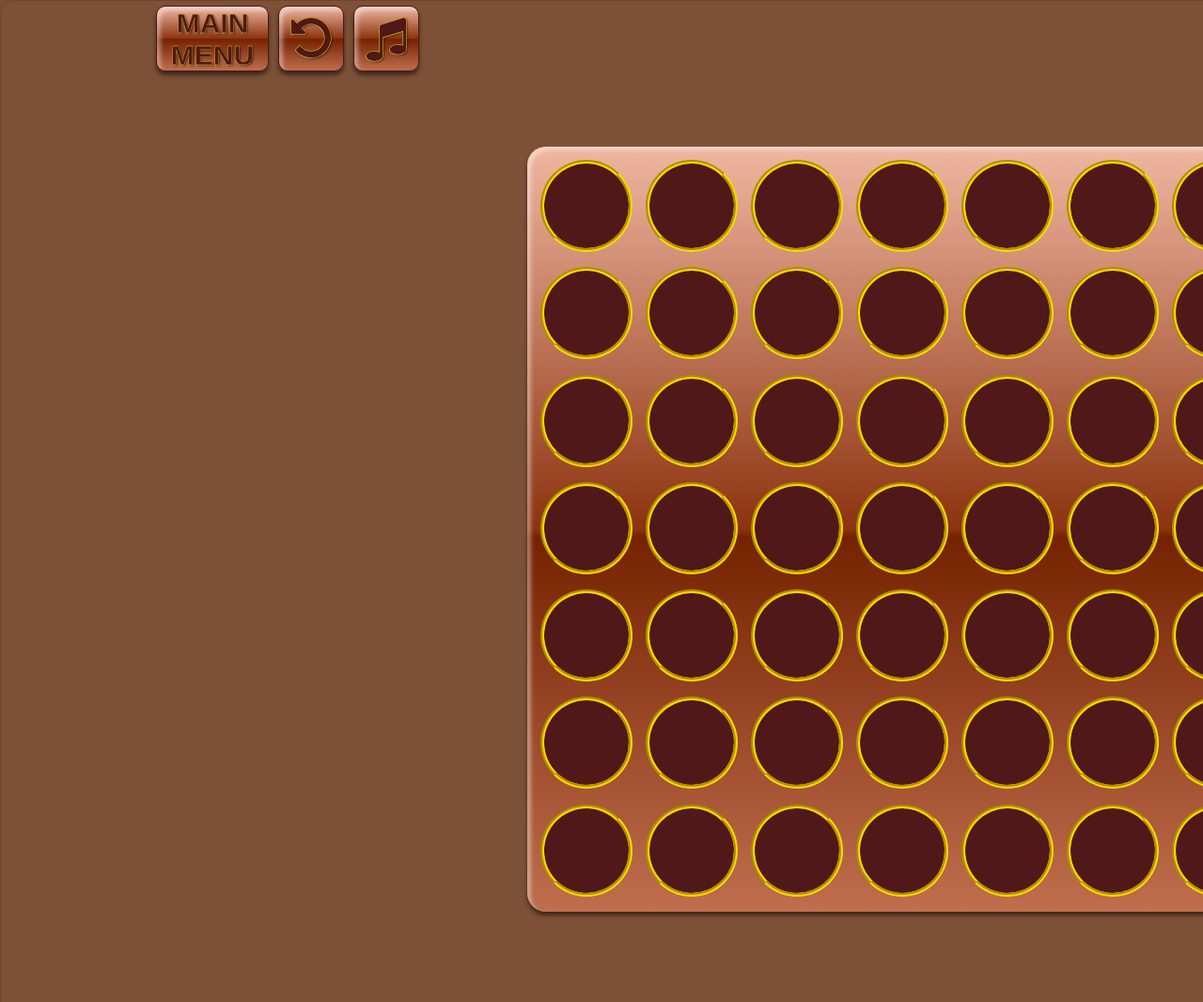
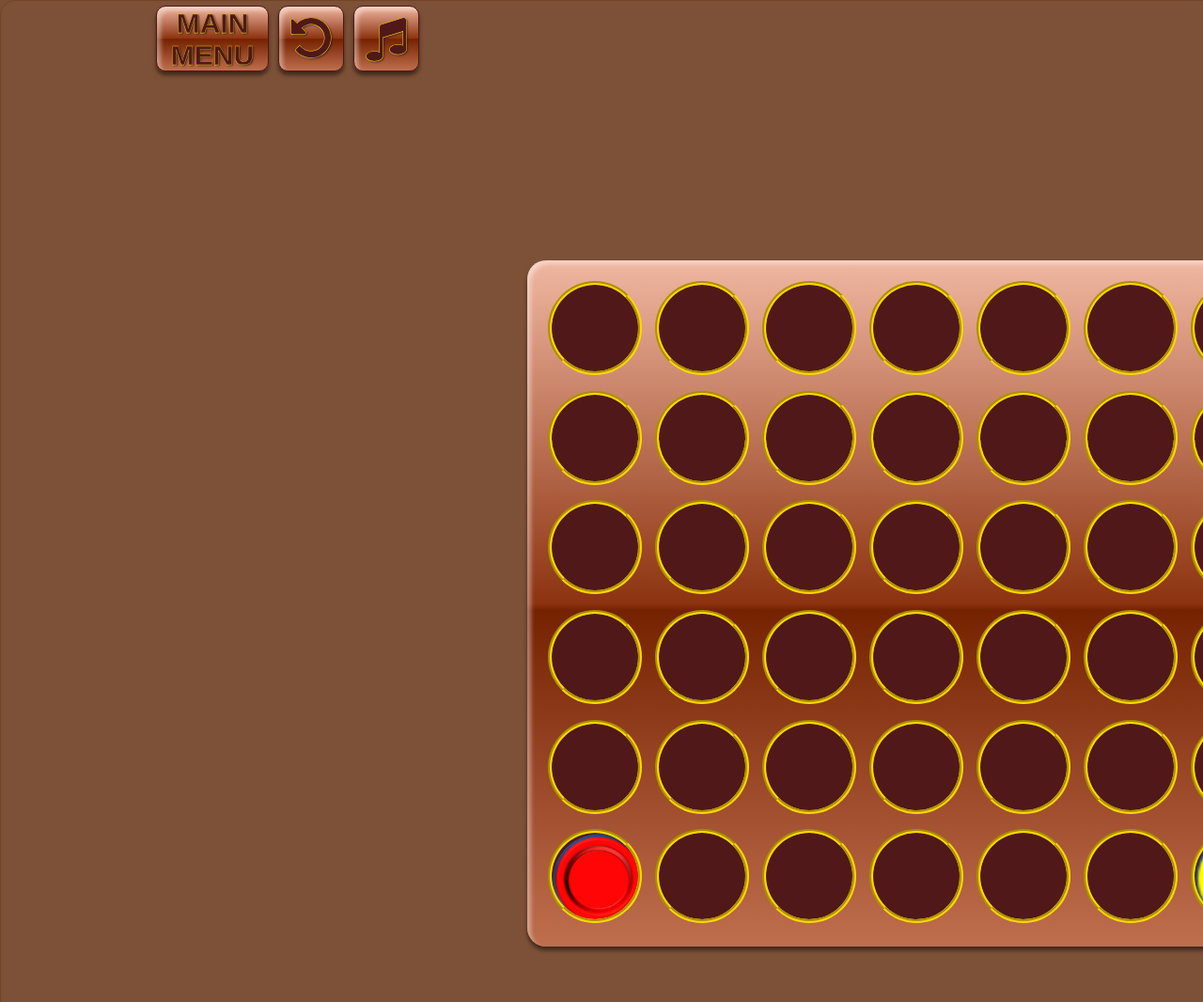
Before and after one commit to TPauline/Connect4_JS_Basic, a plain HTML site: page index.html in a window 1280 px wide. Shown: the top 1066 px of the page at 94% size. Drawn offline with Linux system fonts and the light colour scheme; a web font is replaced by a local one.

Commit message:
Add files via upload

```diff
--- a/connect4.js
+++ b/connect4.js
@@ -1,50 +1,65 @@
 document.addEventListener('DOMContentLoaded', () => {
     board = document.querySelector("#board")
-    console.log(board)
-
-    circle = document.querySelector(".circle")
+    board_overlay = document.querySelector("#board_overlay")
+    // console.log(board)
     pieces={ red : "url(images/redPiece.png)", yellow : "url(images/yellowPiece.png)" }
     circles = []
+    circle = document.querySelector(".circle")
+    console.log(board.offsetLeft, board.offsetTop)
 
-    for (let r = 0; r < 7; r++) {
+    function create_GameBoard(){
+        board.style.top = board.offsetTop + 120+ "px"
+
+
+        over_board = document.querySelector("#over_board")
+
+        for (let i = 0; i <7; i++) {
+            let c_over = document.createElement("div")
+            c_over.classList.add("circle")
+            c_over.style.borderColor = "transparent"
+            c_over.style.backgroundColor = "transparent"
+            over_board.appendChild(c_over)
+        }
+
+
+        for (let r = 0; r < 6; r++) {
                 row = []
                 for (let c = 0; c <7; c++) {
                     clone = circle.cloneNode("true")
-                clone.classList.add(".circle")
                     board.appendChild(clone)
                     row.push(clone)
                 }
                 circles.push(row)
         }
+
         board.removeChild(circle)
+    }
 
-    // rv = 25
-    // circles = []
-    // for (let r = 0; r < 6; r++) {
-    //     lv = 5
-    //     row = []
-    //     for (let c = 0; c < 7; c++) {
-    //         clone = circle.cloneNode("true")
-    //         clone.classList.add(".circle")
-    //         document.body.appendChild(clone)
-    //         clone.style.left = "calc((100vw + " + lv + "vh - (590px))/2 )"
-    //         clone.style.top = " calc(" + rv + "vh + 10px)"
-    //         lv += 23
-    //         row.push(clone)
-    //     }
-    //     circles.push(row)
-    //     rv += 10
-    // }
+
+
+    function setup_board_overlay(){
+
+
+        for (let c = 0; c <7; c++) {
+            let col_ovly = document.createElement("div")
+            col_ovly.classList.add("column_overlay")
+            board_overlay.appendChild(col_ovly)
+
+        }
+
+    }
+
+// circles[6][0].style.background_color = pieces.red
+    create_GameBoard()
+    setup_board_overlay()
+
     console.log(circles)
+    circles[5][0].style.backgroundImage = pieces.red
+    console.log(circles[5][0])
+    circles[5][6].style.backgroundImage = pieces.yellow
+    console.log(circles[5][5])
 
-    // function setPiece(circle, piece) {
-    //     circle.style.backgroundImage = piece
-    //     circle.style.backgroundSize = "11vh"
-    //     circle.style.backgroundRepeat = "no-repeat"
-    //     circle.style.backgroundPosition = "-11px -11px"
-    // }
 
-    // setPiece(circles[0][0], pieces.red)
-    // setPiece(circles[1][5], pieces.yellow)
+
 
 })
--- a/index.html
+++ b/index.html
@@ -21,21 +21,19 @@
 
         <button class="btn"><i class="fa fa-music"></i></button>
     </div>
+    <div id ="gameArea">
+        <div id = "over_board">
 
-       <!-- <div id = "piecesholder1"></div>
-       <div id = "piecesholder2"></div> -->
-
-    <div id ="gameArea">
+        </div>
         <div id="board">
             <div class="circle"></div>
         </div>
+        <div id="board_overlay">
+
+        </div>
     </div>
 
-
-
-
     <script src="connect4.js "></script>
-    <!-- <img id="board" src="images/gconnect4.png" alt=""> -->
 </body>
 
 </html>
--- a/styles.css
+++ b/styles.css
@@ -33,16 +33,32 @@ border: 1px solid rgba(93, 38, 5, 0.3);
 
 }
 
-#board{
+#board,#board_overlay{
+    position: absolute;
     width: 800px;
     height: 800px;
     background-color: rgb(92, 24, 24);
     display: flex;
     flex-wrap: wrap;
-    padding: 7px;
-
+    padding: 15px;
     border-radius: 20px;
 
+}
+
+#over_board{
+
+    height: 92px;
+    width:830px;
+    display:flex;
+    padding-left: 10px;
+
+}
+
+#board{
+    height: 700px;
+}
+
+#board, .column_overlay{
      /* Permalink - use to edit and share this gradient: https://colorzilla.com/gradient-editor/#f0b7a1+0,8c3310+50,752201+51,bf6e4e+100;Brown+Gloss */
 background: rgb(240,183,161); /* Old browsers */
 background: -moz-linear-gradient(top,  rgb(240,183,161) 0%, rgb(140,51,16) 50%, rgb(117,34,1) 51%, rgb(191,110,78) 100%); /* FF3.6-15 */
@@ -57,16 +73,25 @@ box-shadow:
             1px 1px 2px rgba(000,000,000,0.7),
             0px 1px 0px rgba(255,255,255,0.4);
 
+}
 
+#board_overlay{
+    z-index: 10;
+    opacity: 50%;
+    /*make pransparent but not its kids*/
+    background:rgba(0,0,0,0.0);
+    height: 830px;
+    /* display: flex;
+    flex-wrap: wrap; */
+}
 
-}
 
 .circle {
 
     background-color: white;
     border-radius: 50%;
-    height: 90px;
-    width: 90px;
+    height: 92px;
+    width: 92px;
     border-color: gold;
     border-width: 4px;
     border-style: groove;
@@ -74,67 +99,33 @@ box-shadow:
 
 
 background-color: rgb(80, 24, 24);
-
-    /* position: absolute;
-    background-color: white;
-    border-radius: 50%;
-    height: 8vh;
-    width: 8vh;
-    left: calc((100vw - (590px))/2);
-    top: calc(20vh + 10px);
-    border-color: green;
-    border-width: 1px;
-    border-style: groove; */
-
-    /* position: absolute;
-    background-color: white;
-    border-radius: 50%;
-    height: 8vh;
-    width: 8vh;
-    left: calc((10vw - (95px))/2);
-    top: calc(20vh + 10px);
-    border-color: green;
-    border-width: 1px;
-    border-style: groove; */
+/* background-size: contain; */
+background-size: cover;
+background-repeat: no-repeat;
+background-size: auto;
+background-size: 100px 100px;
+    border-style: groove;
 }
-/* .gameWindow {
-    display: flex;
-    left: auto;
-    height: auto;
-    width: 100%;
-    margin: 5px 20w;
-} */
-
-/* #board {
-    position: absolute;
-    height: 85vh;
-    width: auto;
-    box-shadow: #4CAF50;
-    border-radius: 5vh;
-    left: calc((100vw - 795px)/2);
-    top: calc(20vh);
-
-} */
 
 
-/* button{
-    background-color: #4CAF50;
-    border: none;
-    color: white;
-    padding: 15px 32px;
-    text-align: center;
-    text-decoration: none;
-    display: inline-block;
-    font-size: 20px;
-    margin: 4px 2px;
-    cursor: pointer;
-    -webkit-transition-duration: 0.4s;
-    transition-duration: 0.4s;
-} */
+.column_overlay{
+    /* background:rgba(0,0,0,0.1); */
+    opacity: 0;
+    height: 830px;
+    width: 114.28px;
+    box-shadow: none;
+}
+
+.column_overlay:hover {
+    opacity: 1;
+    background: rgb(240,183,161);
+}
+
 .buttons{
     margin: 0px 160px 75px 160px;
     display: flex;
 }
+
 button {
     border: 0.1vw solid  rgb(80, 24, 24);
     color: rgb(80, 24, 24);
@@ -177,5 +168,5 @@ text-shadow:
 
 }
 button:hover {
-    box-shadow: 0 12px 16px 0 rgba(0,0,0,0.24),0 17px 90px 0 rgba(0,0,0,0.19);
+    box-shadow: 0 12px 16px 0 rgba(0,0,0,0.24),0 17px 92px 0 rgba(0,0,0,0.19);
 }
```
Also changed, not shown: images/blackStraight.png (added), images/connect4.png (added), images/connect4black_1800x1800.png (added), images/connect4white_1800x1800.png (added), images/downredPiece.png (added), images/downyellowPiece.png (added), images/gconnect4.png (added), images/redPiece.png (added), images/whiteStraight.png (added), images/yellowPiece.png (added), 3 other files. Lines whose indentation alone changed are shown as unchanged.
